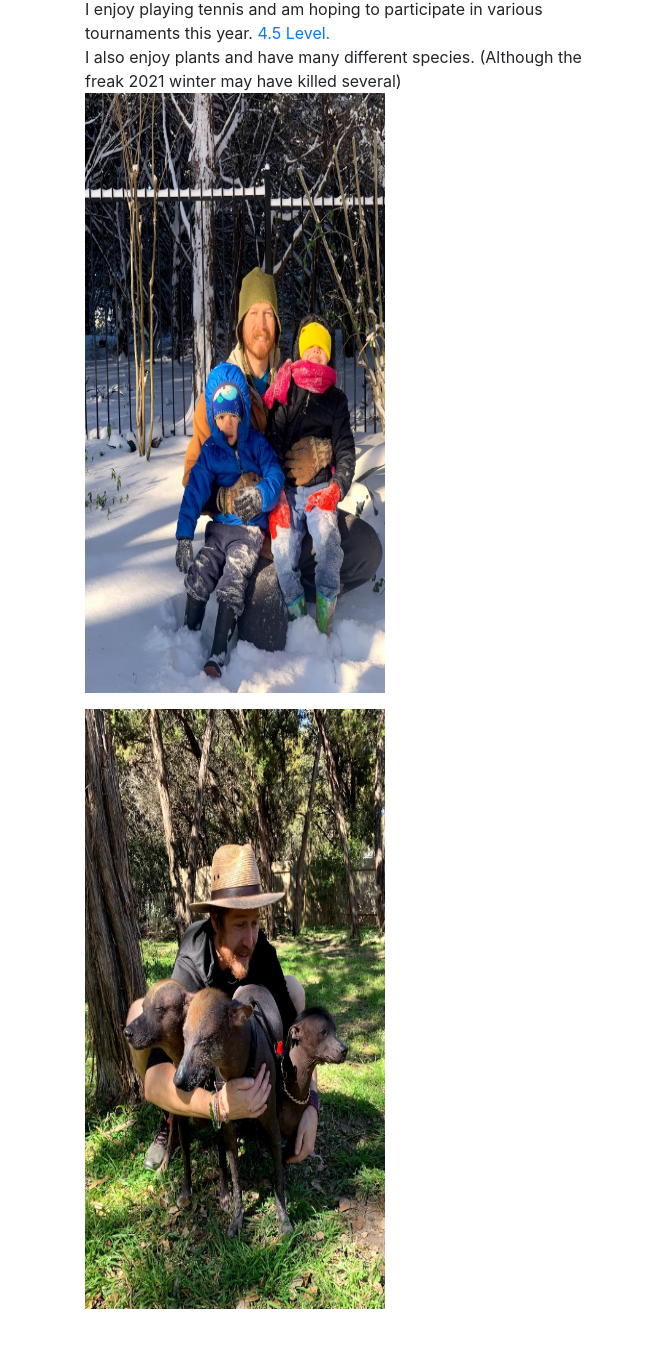
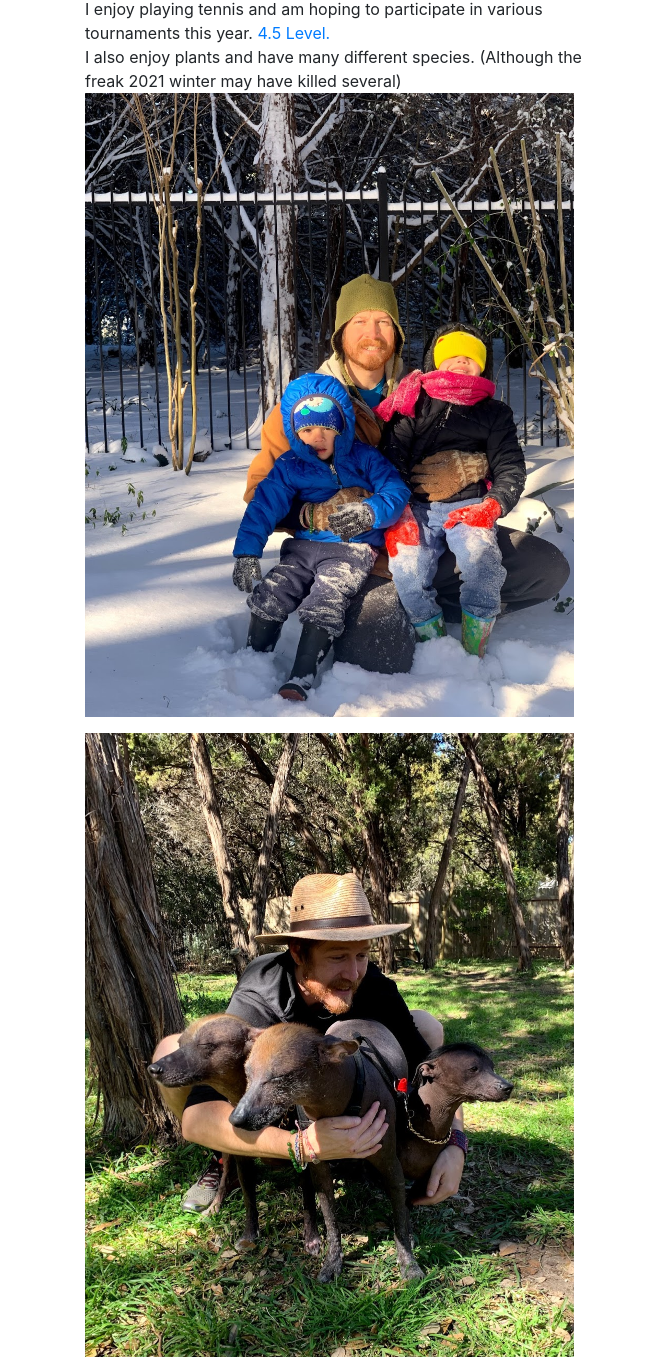
Before and after one commit to el-g0m3z/el-g0m3z.github.io, a plain HTML site: page index.html in a window 1280 px wide. Shown: the part 767-2124 px from the top of the page, 0-651 px from the left. Before the commit the page ends 2076 px from the top, so only its background shows below. Drawn offline with nearby package versions, Linux system fonts and the light colour scheme.

Commit message:
more formatting changes

```diff
--- a/index.html
+++ b/index.html
@@ -75,9 +75,9 @@
                     href='https://m.tennislink.usta.com/rankinghome/rankinghome.aspx'>4.5 Level.</a><br>
                 I also enjoy plants and have many different species. (Although the freak 2021 winter may have killed
                 several)<br>
-                <img src="resources/tg&boys.jpg" width="300" height="600">
+                <img src="resources/tg&boys.jpg" width="488.5" height="624">
                 <p></p>
-                <img src="resources/tg&dogs.jpg" width="300" height="600">
+                <img src="resources/tg&dogs.jpg" width="488.5" height="624">
             </div>
             <div class="col-md-6">
                 I also volunteer whenever possible with <a href='https://www.raicestexas.org/'>RAICES</a> to help our
@@ -87,7 +87,7 @@
                 the upcoming generation of innovators.
                 <center><img src="resources/american youthworks1.JPG" width="400" height="300">
                     <p></p>
-                    <img src="resources/american youthworks2.JPG" width="400" height="300">
+                    <img src="resources/american youthworks2.jpg" width="400" height="300">
                 </center>
             </div>
         </div>
```
